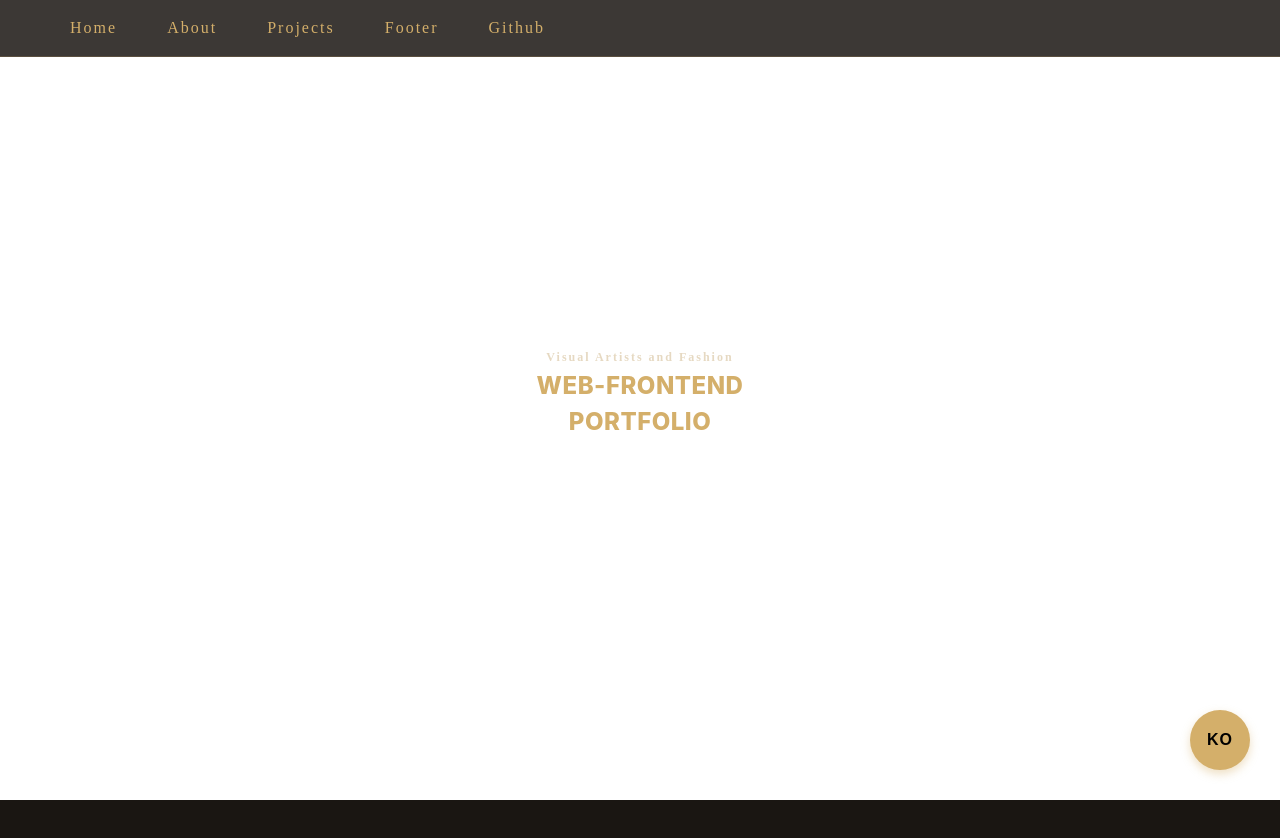
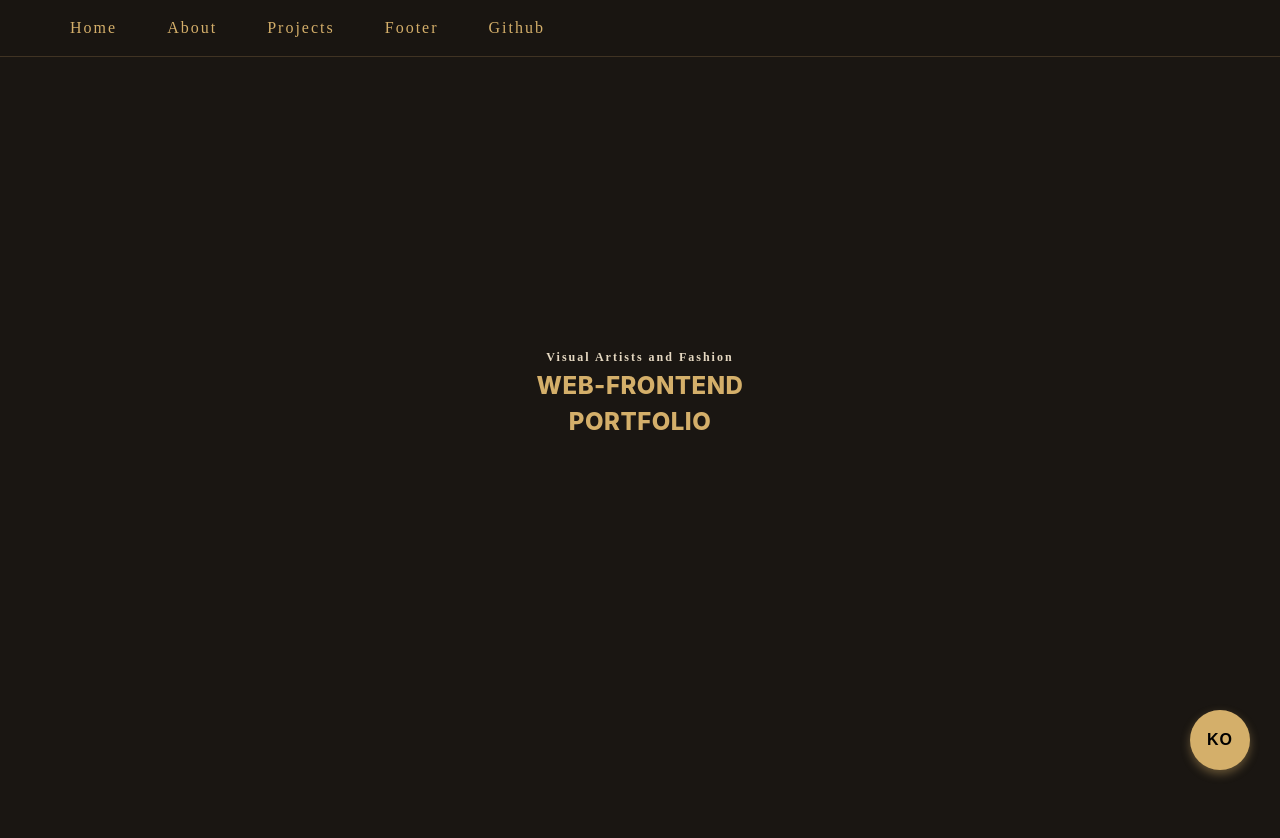
Before and after one commit to KimJungJae369/portfolio2, a React (Vite) app: page / in a window 1280 px wide. Shown: the top 838 px of the page. Built offline with nearby package versions, Linux system fonts and the light colour scheme; a web font is replaced by a local one.

Commit message:
revert: Restore PC behavior, keep section sticky

```diff
--- a/src/WEB/Projects/Projects.css
+++ b/src/WEB/Projects/Projects.css
@@ -22,7 +22,6 @@
 }
 
 body.section-scrolled-out #projects_section {
-    margin-top: 0;
     transform: translateY(0);
     opacity: 1;
     pointer-events: auto;
--- a/src/WEB/Section/Section.css
+++ b/src/WEB/Section/Section.css
@@ -5,9 +5,8 @@ img{
 }
 
 section{
-    position: fixed;
+    position: sticky;
     top: 0;
-    left: 0;
     width: 100%;
     height: 100vh;
     margin: 0;
@@ -38,7 +37,6 @@ body.section-scrolled-out section {
     visibility: hidden;
     opacity: 0;
     transform: translateY(-30px);
-    pointer-events: none;
 }
 
 section>h1{
```
